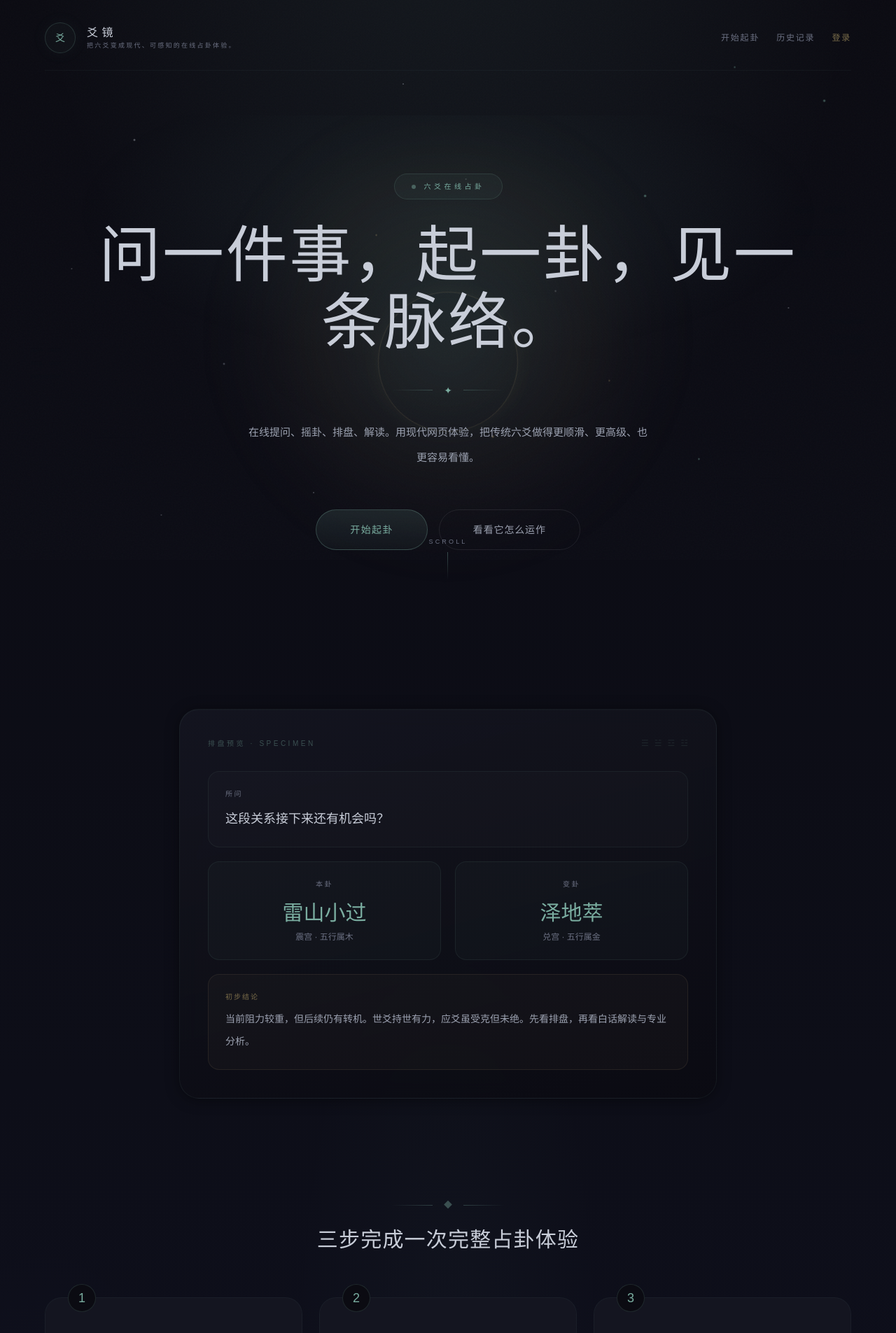
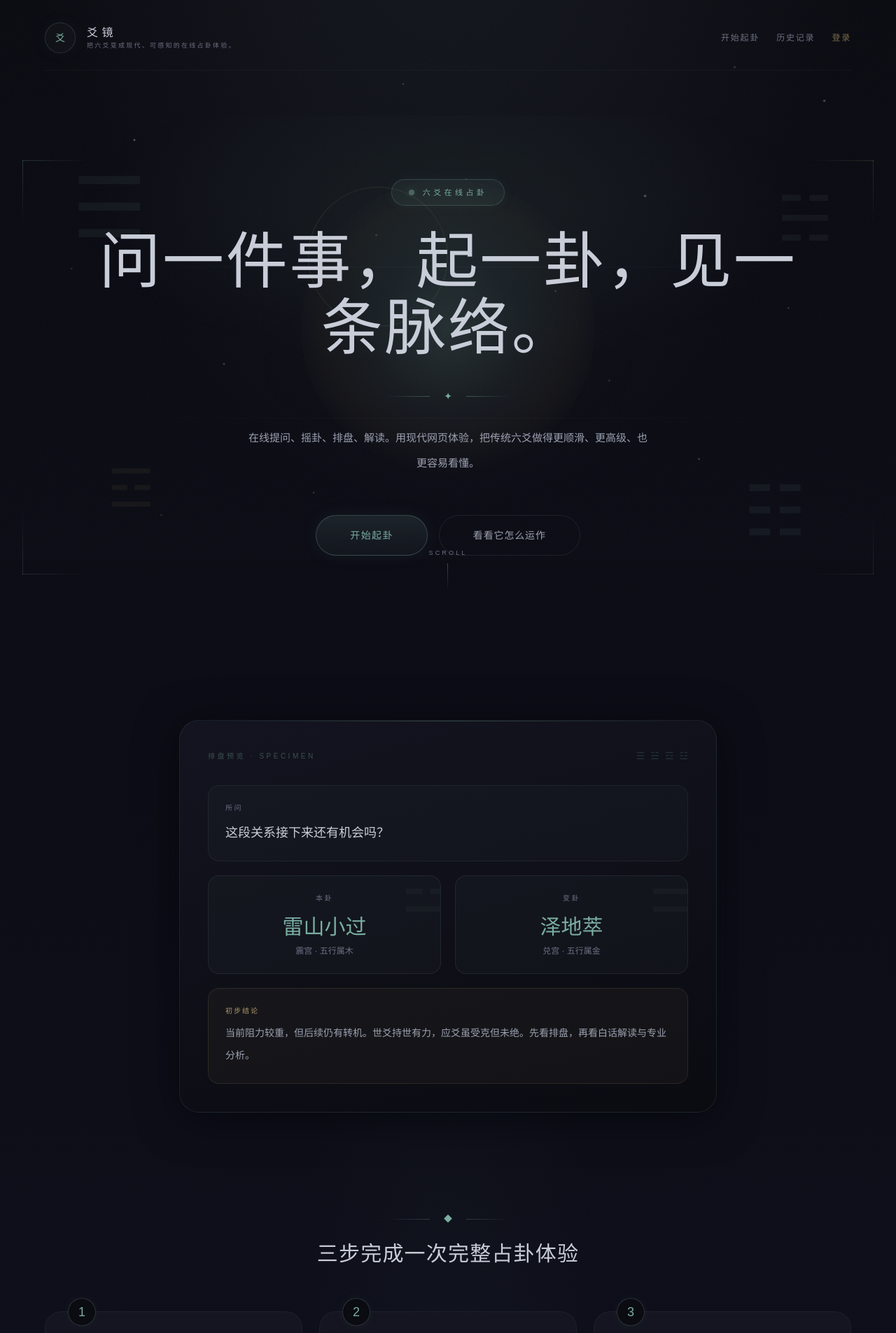
Before and after one commit to chancelu/liuyao, a Next.js app in the folder liuyao-web/: page / in a window 1280 px wide. Shown: the top 1905 px of the page at 70% size. Built offline with nearby package versions, Linux system fonts and the light colour scheme; no server answers.

Commit message:
feat: visible decorative elements — glowing orb, corner lines, accent lines, stronger rings and trigrams

```diff
--- a/liuyao-web/src/app/page.tsx
+++ b/liuyao-web/src/app/page.tsx
@@ -11,44 +11,64 @@ export default function HomePage() {
       <HomeTracker />
 
       {/* ═══════════════════════════════════════════
-          HERO — Full-viewport mystical entrance
+          HERO — Dramatic with visible orb & lines
           ═══════════════════════════════════════════ */}
-      <section className="glow-hero relative -mx-6 mb-36 min-h-[88vh] overflow-hidden px-6 sm:-mx-16 sm:px-16">
-        {/* Decorative rings & trigrams */}
+      <section className="glow-hero relative -mx-6 mb-36 min-h-[90vh] overflow-hidden px-6 sm:-mx-16 sm:px-16">
+        {/* Visible decorative elements */}
         <div className="pointer-events-none absolute inset-0" aria-hidden="true">
-          <div className="hero-ring hero-ring-1" />
-          <div className="hero-ring hero-ring-2" />
-          <div className="hero-ring hero-ring-3" />
-          {/* Floating trigram symbols — visible */}
-          <div className="hero-trigram animate-slow-float" style={{ top: '8%', left: '6%', fontSize: 140, opacity: 0.10, animationDelay: '0s' }}>☰</div>
-          <div className="hero-trigram animate-slow-float" style={{ top: '14%', right: '5%', fontSize: 100, opacity: 0.08, animationDelay: '2.5s' }}>☵</div>
-          <div className="hero-trigram animate-slow-float" style={{ bottom: '22%', left: '10%', fontSize: 80, opacity: 0.09, animationDelay: '4s' }}>☲</div>
-          <div className="hero-trigram animate-slow-float" style={{ bottom: '12%', right: '12%', fontSize: 120, opacity: 0.10, animationDelay: '1.5s' }}>☷</div>
-          <div className="hero-trigram animate-slow-float" style={{ top: '45%', left: '3%', fontSize: 60, opacity: 0.07, animationDelay: '3s' }}>☳</div>
-          <div className="hero-trigram animate-slow-float" style={{ top: '38%', right: '3%', fontSize: 70, opacity: 0.08, animationDelay: '5s' }}>☴</div>
-          {/* Central glow — prominent */}
-          <div className="absolute top-[45%] left-1/2 h-[700px] w-[700px] -translate-x-1/2 -translate-y-1/2 rounded-full bg-[radial-gradient(circle,rgba(122,173,160,0.14),rgba(176,154,106,0.05)_40%,transparent_65%)] blur-2xl" />
+          {/* Large glowing orb — the visual anchor */}
+          <div className="absolute top-[42%] left-1/2 -translate-x-1/2 -translate-y-1/2">
+            <div className="h-[420px] w-[420px] rounded-full bg-[radial-gradient(circle,rgba(122,173,160,0.18)_0%,rgba(122,173,160,0.08)_35%,rgba(176,154,106,0.04)_60%,transparent_75%)]" />
+          </div>
+          {/* Concentric rings — visible */}
+          <div className="absolute top-[42%] left-1/2 h-[520px] w-[520px] -translate-x-1/2 -translate-y-1/2 rounded-full border border-[rgba(122,173,160,0.12)]" style={{ animation: 'breathe 10s ease-in-out infinite' }} />
+          <div className="absolute top-[42%] left-1/2 h-[360px] w-[360px] -translate-x-1/2 -translate-y-1/2 rounded-full border border-[rgba(122,173,160,0.18)]" style={{ animation: 'breathe 10s ease-in-out infinite 3s' }} />
+          <div className="absolute top-[42%] left-1/2 h-[200px] w-[200px] -translate-x-1/2 -translate-y-1/2 rounded-full border border-[rgba(176,154,106,0.15)]" style={{ animation: 'slowSpin 120s linear infinite' }} />
+
+          {/* Trigram symbols — actually visible */}
+          <div className="absolute top-[10%] left-[8%] font-display text-[120px] leading-none text-[rgba(122,173,160,0.08)] animate-slow-float">☰</div>
+          <div className="absolute top-[15%] right-[7%] font-display text-[90px] leading-none text-[rgba(122,173,160,0.07)] animate-slow-float" style={{ animationDelay: '2s' }}>☵</div>
+          <div className="absolute bottom-[20%] left-[12%] font-display text-[75px] leading-none text-[rgba(176,154,106,0.07)] animate-slow-float" style={{ animationDelay: '4s' }}>☲</div>
+          <div className="absolute bottom-[14%] right-[10%] font-display text-[100px] leading-none text-[rgba(122,173,160,0.08)] animate-slow-float" style={{ animationDelay: '1.5s' }}>☷</div>
+
+          {/* Decorative corner lines */}
+          <div className="absolute top-16 left-8 h-24 w-px bg-gradient-to-b from-[rgba(122,173,160,0.25)] to-transparent" />
+          <div className="absolute top-16 left-8 h-px w-24 bg-gradient-to-r from-[rgba(122,173,160,0.25)] to-transparent" />
+          <div className="absolute top-16 right-8 h-24 w-px bg-gradient-to-b from-[rgba(176,154,106,0.20)] to-transparent" />
+          <div className="absolute top-16 right-8 h-px w-24 bg-gradient-to-l from-[rgba(176,154,106,0.20)] to-transparent" />
+          <div className="absolute bottom-16 left-8 h-24 w-px bg-gradient-to-t from-[rgba(122,173,160,0.20)] to-transparent" />
+          <div className="absolute bottom-16 left-8 h-px w-24 bg-gradient-to-r from-[rgba(122,173,160,0.20)] to-transparent" />
+          <div className="absolute bottom-16 right-8 h-24 w-px bg-gradient-to-t from-[rgba(176,154,106,0.15)] to-transparent" />
+          <div className="absolute bottom-16 right-8 h-px w-24 bg-gradient-to-l from-[rgba(176,154,106,0.15)] to-transparent" />
+
+          {/* Horizontal accent lines */}
+          <div className="absolute top-[30%] left-0 h-px w-full bg-gradient-to-r from-transparent via-[rgba(122,173,160,0.06)] to-transparent" />
+          <div className="absolute top-[60%] left-0 h-px w-full bg-gradient-to-r from-transparent via-[rgba(176,154,106,0.05)] to-transparent" />
         </div>
 
         {/* Content */}
-        <div className="relative z-10 flex min-h-[88vh] flex-col items-center justify-center text-center">
-          <div className="animate-fade-in-up mb-8 inline-flex items-center gap-3 rounded-full border border-[rgba(122,173,160,0.16)] bg-[rgba(122,173,160,0.05)] px-6 py-2.5">
-            <span className="h-1.5 w-1.5 rounded-full bg-[var(--jade)] animate-gentle-pulse" />
-            <span className="text-[10px] tracking-[0.45em] text-[var(--jade)] uppercase">六爻在线占卦</span>
+        <div className="relative z-10 flex min-h-[90vh] flex-col items-center justify-center text-center">
+          <div className="animate-fade-in-up mb-8 inline-flex items-center gap-3 rounded-full border border-[rgba(122,173,160,0.25)] bg-[rgba(122,173,160,0.08)] px-6 py-2.5 shadow-[0_0_20px_rgba(122,173,160,0.06)]">
+            <span className="h-2 w-2 rounded-full bg-[var(--jade)] animate-gentle-pulse shadow-[0_0_8px_rgba(122,173,160,0.4)]" />
+            <span className="text-[11px] tracking-[0.4em] text-[var(--jade)] uppercase">六爻在线占卦</span>
           </div>
 
           <h1 className="animate-fade-in-up delay-100 max-w-5xl font-display text-[3.2rem] leading-[1.12] font-extralight tracking-[0.03em] text-[var(--silver)] sm:text-[4rem] lg:text-[5.5rem] lg:leading-[1.08]">
             {messages.home.heroTitle}
           </h1>
 
-          <div className="animate-fade-in-up delay-200 divider-ornament mt-10 text-sm text-[var(--jade)]">✦</div>
+          <div className="animate-fade-in-up delay-200 mt-10 flex items-center gap-5">
+            <div className="h-px w-16 bg-gradient-to-r from-transparent to-[rgba(122,173,160,0.4)]" />
+            <span className="text-sm text-[var(--jade)]">✦</span>
+            <div className="h-px w-16 bg-gradient-to-l from-transparent to-[rgba(122,173,160,0.4)]" />
+          </div>
 
           <p className="animate-fade-in-up delay-300 mx-auto mt-8 max-w-xl text-[15px] leading-9 text-[var(--silver-soft)]">
             {messages.home.heroDescription}
           </p>
 
           <div className="animate-fade-in-up delay-400 mt-14 flex flex-col gap-4 sm:flex-row">
-            <Link href="/cast" className="btn-primary rounded-full px-12 py-4.5 text-sm">
+            <Link href="/cast" className="btn-primary rounded-full px-12 py-4.5 text-sm shadow-[0_0_24px_rgba(122,173,160,0.08)]">
               {messages.home.primaryCta}
             </Link>
             <a href="#how-it-works" className="btn-secondary rounded-full px-12 py-4.5 text-sm">
@@ -59,43 +79,51 @@ export default function HomePage() {
           {/* Scroll hint */}
           <div className="animate-fade-in delay-600 absolute bottom-10 flex flex-col items-center gap-2">
             <span className="text-[9px] tracking-[0.35em] text-[var(--silver-dim)] uppercase">Scroll</span>
-            <div className="h-10 w-px bg-gradient-to-b from-[var(--jade-dim)] to-transparent" />
+            <div className="h-10 w-px bg-gradient-to-b from-[var(--jade)] to-transparent opacity-40" />
           </div>
         </div>
       </section>
 
       {/* ═══════════════════════════════════════════
-          PREVIEW CARD — Specimen showcase
+          PREVIEW CARD
           ═══════════════════════════════════════════ */}
       <section className="mx-auto mb-36 max-w-3xl">
-        <div className="animate-fade-in-up card-glass rounded-[28px] p-10">
+        <div className="animate-fade-in-up relative rounded-[28px] border border-[rgba(122,173,160,0.12)] bg-[linear-gradient(165deg,rgba(20,21,32,0.95),rgba(11,11,18,0.98))] p-10 shadow-[0_8px_60px_rgba(0,0,0,0.5),0_0_80px_rgba(122,173,160,0.03)]">
+          {/* Top accent line */}
+          <div className="absolute inset-x-10 top-0 h-px bg-gradient-to-r from-transparent via-[rgba(122,173,160,0.30)] to-transparent" />
           <div className="mb-8 flex items-center justify-between">
             <span className="text-[10px] tracking-[0.35em] text-[var(--jade-dim)] uppercase">排盘预览 · Specimen</span>
             <div className="flex gap-2">
               {['☰', '☱', '☲', '☳'].map((t, i) => (
-                <span key={i} className="text-xs text-[rgba(122,173,160,0.12)]">{t}</span>
+                <span key={i} className="text-sm text-[rgba(122,173,160,0.20)]">{t}</span>
               ))}
             </div>
           </div>
           <div className="space-y-5">
-            <div className="rounded-2xl border border-[rgba(122,173,160,0.08)] bg-[rgba(255,255,255,0.015)] p-6">
+            <div className="rounded-2xl border border-[rgba(122,173,160,0.10)] bg-[rgba(122,173,160,0.03)] p-6">
               <div className="text-[10px] tracking-[0.25em] text-[var(--silver-dim)] uppercase">所问</div>
               <div className="mt-3 font-display text-lg leading-8 text-[var(--silver)]">这段关系接下来还有机会吗？</div>
             </div>
             <div className="grid grid-cols-2 gap-5">
-              <div className="rounded-2xl border border-[rgba(122,173,160,0.10)] bg-[rgba(122,173,160,0.03)] p-6 text-center">
+              <div className="relative overflow-hidden rounded-2xl border border-[rgba(122,173,160,0.12)] bg-[rgba(122,173,160,0.04)] p-6 text-center">
+                <div className="absolute -right-4 -top-4 font-display text-[80px] leading-none text-[rgba(122,173,160,0.05)]">☳</div>
+                <div className="relative">
                   <div className="text-[10px] tracking-[0.25em] text-[var(--silver-dim)] uppercase">本卦</div>
                   <div className="mt-4 font-display text-3xl font-extralight text-[var(--jade)]">雷山小过</div>
                   <div className="mt-2 text-xs text-[var(--silver-dim)]">震宫 · 五行属木</div>
                 </div>
-              <div className="rounded-2xl border border-[rgba(122,173,160,0.10)] bg-[rgba(122,173,160,0.03)] p-6 text-center">
+              </div>
+              <div className="relative overflow-hidden rounded-2xl border border-[rgba(122,173,160,0.12)] bg-[rgba(122,173,160,0.04)] p-6 text-center">
+                <div className="absolute -right-4 -top-4 font-display text-[80px] leading-none text-[rgba(122,173,160,0.05)]">☱</div>
+                <div className="relative">
                   <div className="text-[10px] tracking-[0.25em] text-[var(--silver-dim)] uppercase">变卦</div>
                   <div className="mt-4 font-display text-3xl font-extralight text-[var(--jade)]">泽地萃</div>
                   <div className="mt-2 text-xs text-[var(--silver-dim)]">兑宫 · 五行属金</div>
                 </div>
               </div>
-            <div className="rounded-2xl border border-[rgba(176,154,106,0.12)] bg-[rgba(176,154,106,0.04)] p-6">
-              <div className="mb-2 text-[10px] tracking-[0.2em] text-[var(--gold-dim)] uppercase">初步结论</div>
+            </div>
+            <div className="rounded-2xl border border-[rgba(176,154,106,0.15)] bg-[rgba(176,154,106,0.05)] p-6">
+              <div className="mb-2 text-[10px] tracking-[0.2em] text-[var(--gold)] uppercase">初步结论</div>
               <p className="text-sm leading-8 text-[var(--silver-soft)]">
                 当前阻力较重，但后续仍有转机。世爻持世有力，应爻虽受克但未绝。先看排盘，再看白话解读与专业分析。
               </p>
@@ -105,25 +133,29 @@ export default function HomePage() {
       </section>
 
       {/* ═══════════════════════════════════════════
-          HOW IT WORKS — Three pillars
+          HOW IT WORKS
           ═══════════════════════════════════════════ */}
       <section id="how-it-works" className="mb-36">
         <div className="mb-16 text-center">
-          <div className="divider-ornament mb-6 text-xs text-[var(--jade-dim)]">◆</div>
+          <div className="flex items-center justify-center gap-5 mb-6">
+            <div className="h-px w-16 bg-gradient-to-r from-transparent to-[rgba(122,173,160,0.3)]" />
+            <span className="text-xs text-[var(--jade)]">◆</span>
+            <div className="h-px w-16 bg-gradient-to-l from-transparent to-[rgba(122,173,160,0.3)]" />
+          </div>
           <h2 className="font-display text-3xl font-extralight tracking-[0.04em] text-[var(--silver)]">{messages.home.stepsTitle}</h2>
         </div>
         <div className="grid gap-6 md:grid-cols-3">
           {messages.home.steps.map((step, index) => (
             <div
               key={step.title}
-              className="animate-fade-in-up group relative rounded-[24px] border border-[rgba(122,173,160,0.06)] bg-[var(--bg-card)] p-8 transition-all duration-500 hover:border-[rgba(122,173,160,0.18)] hover:shadow-[0_4px_40px_rgba(122,173,160,0.05)]"
+              className="animate-fade-in-up group relative rounded-[24px] border border-[rgba(122,173,160,0.08)] bg-[var(--bg-card)] p-8 transition-all duration-500 hover:border-[rgba(122,173,160,0.22)] hover:shadow-[0_4px_40px_rgba(122,173,160,0.06)]"
               style={{ animationDelay: `${(index + 1) * 150}ms` }}
             >
-              <div className="absolute -top-5 left-8 flex h-10 w-10 items-center justify-center rounded-full border border-[rgba(122,173,160,0.18)] bg-[var(--bg-deep)] font-display text-lg font-extralight text-[var(--jade)]">
+              <div className="absolute -top-5 left-8 flex h-10 w-10 items-center justify-center rounded-full border border-[rgba(122,173,160,0.25)] bg-[var(--bg-deep)] font-display text-lg font-extralight text-[var(--jade)] shadow-[0_0_16px_rgba(122,173,160,0.06)]">
                 {index + 1}
               </div>
               <div className="mt-4 font-display text-lg font-light tracking-wide text-[var(--silver)]">{step.title}</div>
-              <div className="jade-divider mt-4 w-10" />
+              <div className="jade-divider mt-4 w-12" />
               <p className="mt-5 text-sm leading-8 text-[var(--silver-dim)]">{step.description}</p>
             </div>
           ))}
@@ -131,11 +163,15 @@ export default function HomePage() {
       </section>
 
       {/* ═══════════════════════════════════════════
-          EXAMPLES — Categorized grid
+          EXAMPLES
           ═══════════════════════════════════════════ */}
       <section className="mb-36">
         <div className="mb-16 text-center">
-          <div className="divider-ornament mb-6 text-xs text-[var(--jade-dim)]">◆</div>
+          <div className="flex items-center justify-center gap-5 mb-6">
+            <div className="h-px w-16 bg-gradient-to-r from-transparent to-[rgba(122,173,160,0.3)]" />
+            <span className="text-xs text-[var(--jade)]">◆</span>
+            <div className="h-px w-16 bg-gradient-to-l from-transparent to-[rgba(122,173,160,0.3)]" />
+          </div>
           <h2 className="font-display text-3xl font-extralight tracking-[0.04em] text-[var(--silver)]">{messages.home.examplesTitle}</h2>
           <p className="mx-auto mt-5 max-w-md text-sm leading-7 text-[var(--silver-dim)]">
             不用先懂术语，也可以先从一个具体的问题开始。
@@ -145,15 +181,15 @@ export default function HomePage() {
           {messages.home.categorizedExamples.map((group) => (
             <div key={group.category} className="space-y-3">
               <div className="flex items-center gap-2">
-                <span className="h-1 w-1 rounded-full bg-[var(--jade-dim)]" />
-                <span className="text-[10px] tracking-[0.3em] text-[var(--jade-dim)] uppercase">{group.category}</span>
+                <span className="h-1.5 w-1.5 rounded-full bg-[var(--jade)] shadow-[0_0_6px_rgba(122,173,160,0.4)]" />
+                <span className="text-[10px] tracking-[0.3em] text-[var(--jade)] uppercase">{group.category}</span>
               </div>
               <div className="flex flex-col gap-2">
                 {group.items.map((example) => (
                   <Link
                     key={example}
                     href={`/cast?prefill=${encodeURIComponent(example)}`}
-                    className="rounded-xl border border-[rgba(122,173,160,0.06)] bg-[rgba(255,255,255,0.012)] px-5 py-3.5 text-sm leading-7 text-[var(--silver-soft)] transition-all duration-300 hover:border-[rgba(122,173,160,0.20)] hover:bg-[rgba(122,173,160,0.04)] hover:text-[var(--jade)]"
+                    className="rounded-xl border border-[rgba(122,173,160,0.08)] bg-[rgba(122,173,160,0.02)] px-5 py-3.5 text-sm leading-7 text-[var(--silver-soft)] transition-all duration-300 hover:border-[rgba(122,173,160,0.25)] hover:bg-[rgba(122,173,160,0.06)] hover:text-[var(--jade)] hover:shadow-[0_0_20px_rgba(122,173,160,0.04)]"
                   >
                     {example}
                   </Link>
@@ -169,14 +205,18 @@ export default function HomePage() {
           ═══════════════════════════════════════════ */}
       <section className="pb-16">
         <div className="mb-16 text-center">
-          <div className="divider-ornament mb-6 text-xs text-[var(--jade-dim)]">◆</div>
+          <div className="flex items-center justify-center gap-5 mb-6">
+            <div className="h-px w-16 bg-gradient-to-r from-transparent to-[rgba(122,173,160,0.3)]" />
+            <span className="text-xs text-[var(--jade)]">◆</span>
+            <div className="h-px w-16 bg-gradient-to-l from-transparent to-[rgba(122,173,160,0.3)]" />
+          </div>
           <h2 className="font-display text-3xl font-extralight tracking-[0.04em] text-[var(--silver)]">常见问题</h2>
         </div>
         <div className="mx-auto grid max-w-4xl gap-5 md:grid-cols-2">
           {messages.home.faq.map((item) => (
             <div
               key={item.q}
-              className="rounded-[20px] border border-[rgba(122,173,160,0.06)] bg-[var(--bg-card)] p-7 transition-all duration-300 hover:border-[rgba(122,173,160,0.14)]"
+              className="rounded-[20px] border border-[rgba(122,173,160,0.08)] bg-[var(--bg-card)] p-7 transition-all duration-300 hover:border-[rgba(122,173,160,0.18)] hover:shadow-[0_2px_24px_rgba(122,173,160,0.04)]"
             >
               <div className="mb-4 font-display text-sm tracking-wide text-[var(--silver)]">{item.q}</div>
               <p className="text-sm leading-8 text-[var(--silver-dim)]">{item.a}</p>
```
Lines whose indentation alone changed are shown as unchanged.
